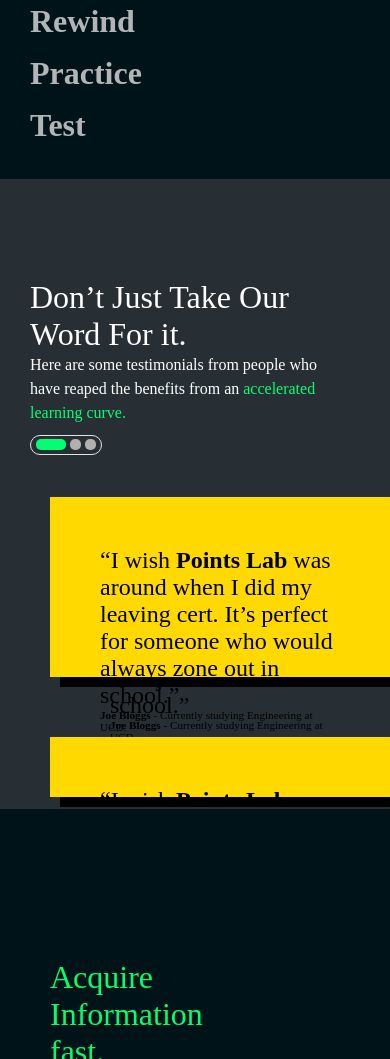
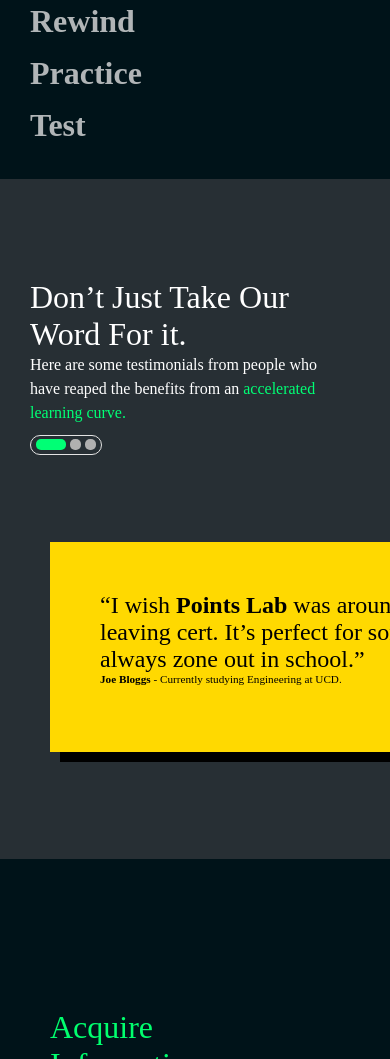
Before and after one commit to mikeyfennelly1/points-lab, a plain HTML site: page pointsLab-codeContents/index.html in a window 390 px wide. Shown: the part 1842-2901 px from the top of the page. Drawn offline with Linux system fonts and the light colour scheme; a web font is replaced by a local one.

Commit message:
cards for mobile created

```diff
--- a/pointsLab-codeContents/index.scss
+++ b/pointsLab-codeContents/index.scss
@@ -742,6 +742,7 @@
     display: flex;
     justify-content: center;
     padding-top: 100px;
+    padding-bottom: 50px;
     .fourthPage {
         display: grid;
         max-height: 600px;
@@ -812,21 +813,28 @@
             }
         }
         .rhs {
-            display: block;
+            display: flex;
+            flex-wrap: nowrap;
             padding-left: 50px;
             max-height: 300px;
             overflow-x: auto;
+            overflow-x: scroll;
             @media screen and (max-width: 1090px) {
                 margin-top: 50px;
             }
             filter: drop-shadow(10px 10px black);
             .carousel {
+                margin-right: 20px;
                 max-height: 300px;
                 padding: 50px;
                 background-color: #ffd900;
                 overflow-x: visible;
                 height: 80px;
                 display: inline-block;
+                min-width: 500px;
+                @media screen and (max-width: 1090px) {
+                    padding-bottom: 80px;
+                }
                 h1 {
                     color: #000000;
                     font-family: 'Montserrat-Italic-Variable';
```
Also changed, not shown: pointsLab-codeContents/index.css, 1 other file.
